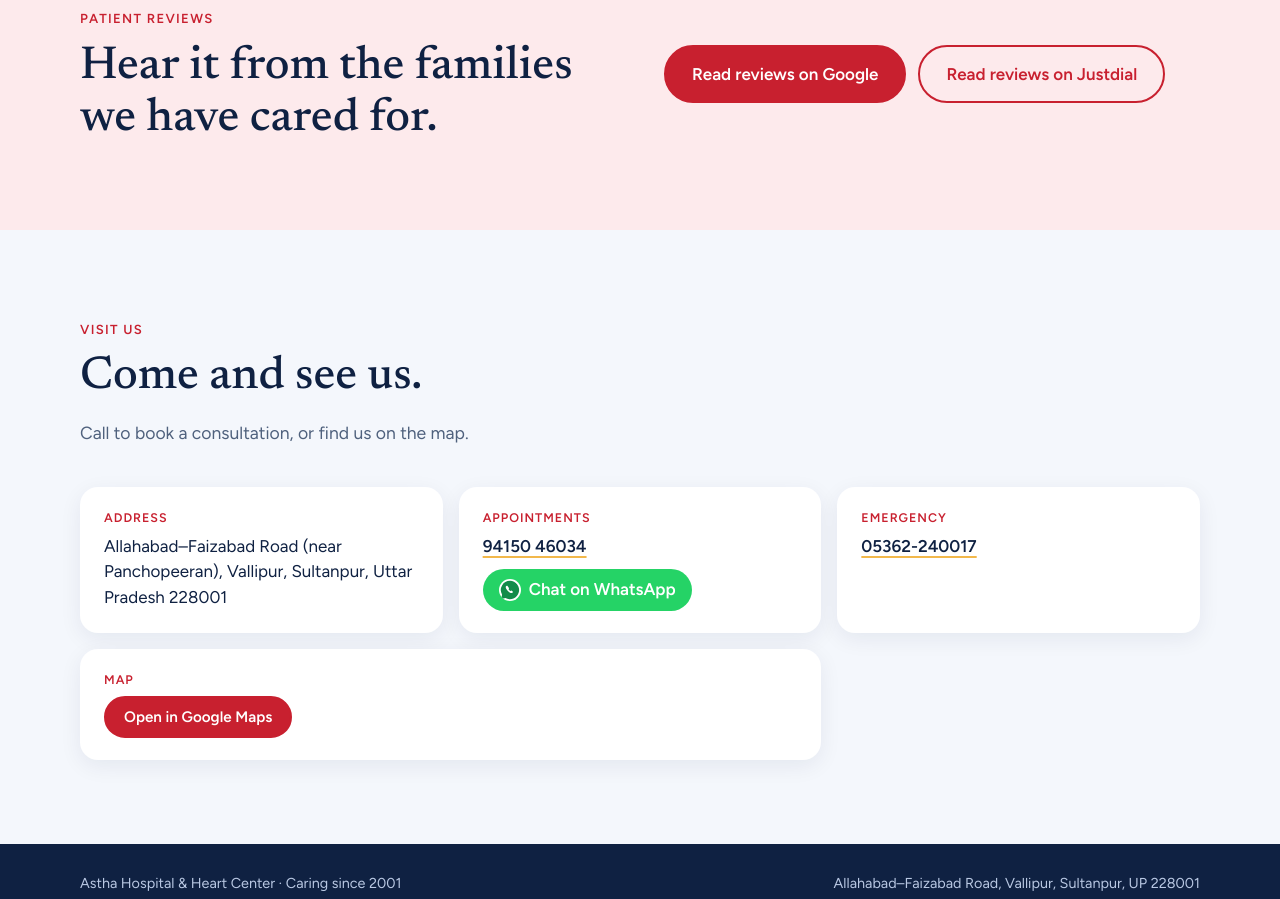
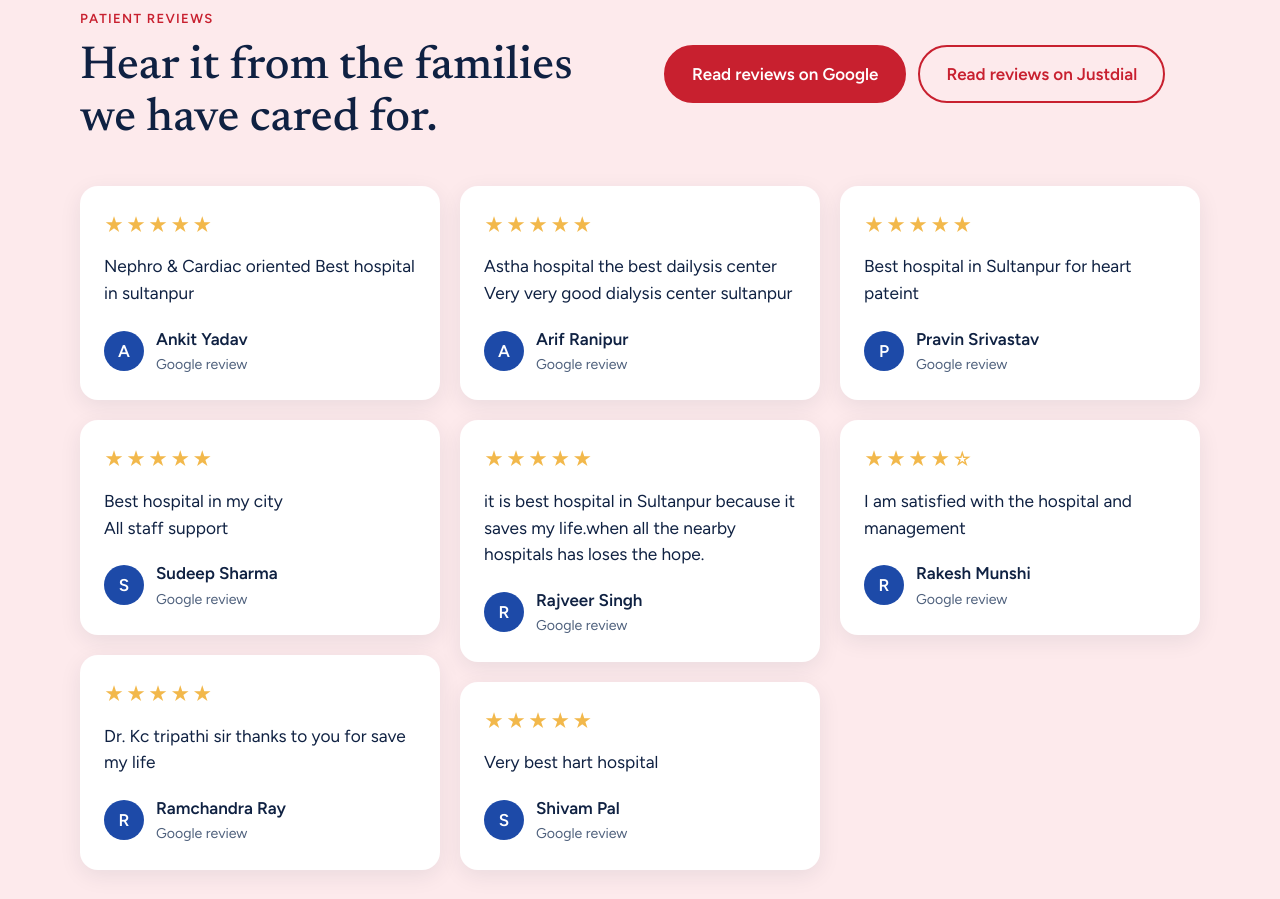
Before and after one commit to adya-it/Astha-Hospital, a plain HTML site: page index.html in a window 1280 px wide. Shown: the part 7145-8044 px from the top of the page. Drawn offline with Linux system fonts and the light colour scheme; a web font is replaced by a local one.

Commit message:
Add Google patient reviews to reviews section
Co-Authored-By: Claude Sonnet 5.5 <noreply@anthropic.com>
Claude-Session: https://claude.ai/code/session_01K7tzYbMUgKzQvXuHnNixxP

```diff
--- a/index.html
+++ b/index.html
@@ -267,6 +267,18 @@ header { background: rgba(255,255,255,.96); backdrop-filter: blur(6px); border-b
 
 /* reviews + contact */
 .rev-sec { background: var(--blush); }
+.rev-sec { padding-bottom: 72px; }
+.rgrid { columns: 3; column-gap: 20px; margin-top: 40px; }
+.rcard { break-inside: avoid; margin: 0 0 20px; background: #fff; border-radius: 18px; padding: 24px; box-shadow: 0 6px 22px rgba(15,33,66,.08); }
+.rcard .stars { color: var(--sun); font-size: 1.2rem; letter-spacing: 2px; }
+.rcard blockquote { margin: 12px 0 18px; font-size: 1.08rem; line-height: 1.55; color: var(--ink); }
+.rcard figcaption { display: grid; grid-template-columns: 40px 1fr; column-gap: 12px; align-items: center; }
+.rcard .av { grid-row: span 2; width: 40px; height: 40px; border-radius: 50%; background: var(--blue); color: #fff; display: grid; place-items: center; font-weight: 700; }
+.rcard figcaption b { font-weight: 600; color: var(--ink); }
+.rcard figcaption small { color: var(--muted); }
+@media (max-width: 900px) { .rgrid { columns: 2; } }
+@media (max-width: 600px) { .rgrid { columns: 1; } }
+
 .revlinks { display: flex; gap: 12px; flex-wrap: wrap; align-items: center; }
 .contact { display: grid; grid-template-columns: repeat(3, 1fr); gap: 16px; margin-top: 40px; }
 .contact div { background: var(--card); border-radius: 18px; padding: 22px 24px; box-shadow: 0 6px 22px rgba(15,33,66,.07); line-height: 1.5; }
@@ -625,6 +637,18 @@ footer .wrap { display: flex; justify-content: space-between; gap: 12px; flex-wr
         <a class="btn line" href="https://www.justdial.com/Sultanpur/Astha-Hospital-Near-Panchopeeran-Civil-Line/9999P5362-5362-110110124751-Z5W6_BZDET">Read reviews on Justdial</a>
       </div>
     </div>
+    <div class="wrap">
+      <div class="rgrid">
+        <figure class="rcard"><div class="stars" role="img" aria-label="5 out of 5 stars">★★★★★</div><blockquote>Nephro &amp; Cardiac oriented Best hospital in sultanpur</blockquote><figcaption><span class="av" aria-hidden="true">A</span><b>Ankit Yadav</b><small>Google review</small></figcaption></figure>
+        <figure class="rcard"><div class="stars" role="img" aria-label="5 out of 5 stars">★★★★★</div><blockquote>Best hospital in my city<br>All staff support</blockquote><figcaption><span class="av" aria-hidden="true">S</span><b>Sudeep Sharma</b><small>Google review</small></figcaption></figure>
+        <figure class="rcard"><div class="stars" role="img" aria-label="5 out of 5 stars">★★★★★</div><blockquote>Dr. Kc tripathi sir thanks to you for save my life</blockquote><figcaption><span class="av" aria-hidden="true">R</span><b>Ramchandra Ray</b><small>Google review</small></figcaption></figure>
+        <figure class="rcard"><div class="stars" role="img" aria-label="5 out of 5 stars">★★★★★</div><blockquote>Astha hospital the best dailysis center<br>Very very good dialysis center sultanpur</blockquote><figcaption><span class="av" aria-hidden="true">A</span><b>Arif Ranipur</b><small>Google review</small></figcaption></figure>
+        <figure class="rcard"><div class="stars" role="img" aria-label="5 out of 5 stars">★★★★★</div><blockquote>it is best hospital in Sultanpur because it saves my life.when all the nearby hospitals has loses the hope.</blockquote><figcaption><span class="av" aria-hidden="true">R</span><b>Rajveer Singh</b><small>Google review</small></figcaption></figure>
+        <figure class="rcard"><div class="stars" role="img" aria-label="5 out of 5 stars">★★★★★</div><blockquote>Very best hart hospital</blockquote><figcaption><span class="av" aria-hidden="true">S</span><b>Shivam Pal</b><small>Google review</small></figcaption></figure>
+        <figure class="rcard"><div class="stars" role="img" aria-label="5 out of 5 stars">★★★★★</div><blockquote>Best hospital in Sultanpur for heart pateint</blockquote><figcaption><span class="av" aria-hidden="true">P</span><b>Pravin Srivastav</b><small>Google review</small></figcaption></figure>
+        <figure class="rcard"><div class="stars" role="img" aria-label="4 out of 5 stars">★★★★☆</div><blockquote>I am satisfied with the hospital and management</blockquote><figcaption><span class="av" aria-hidden="true">R</span><b>Rakesh Munshi</b><small>Google review</small></figcaption></figure>
+      </div>
+    </div>
   </section>
 
   <section id="contact">
```
